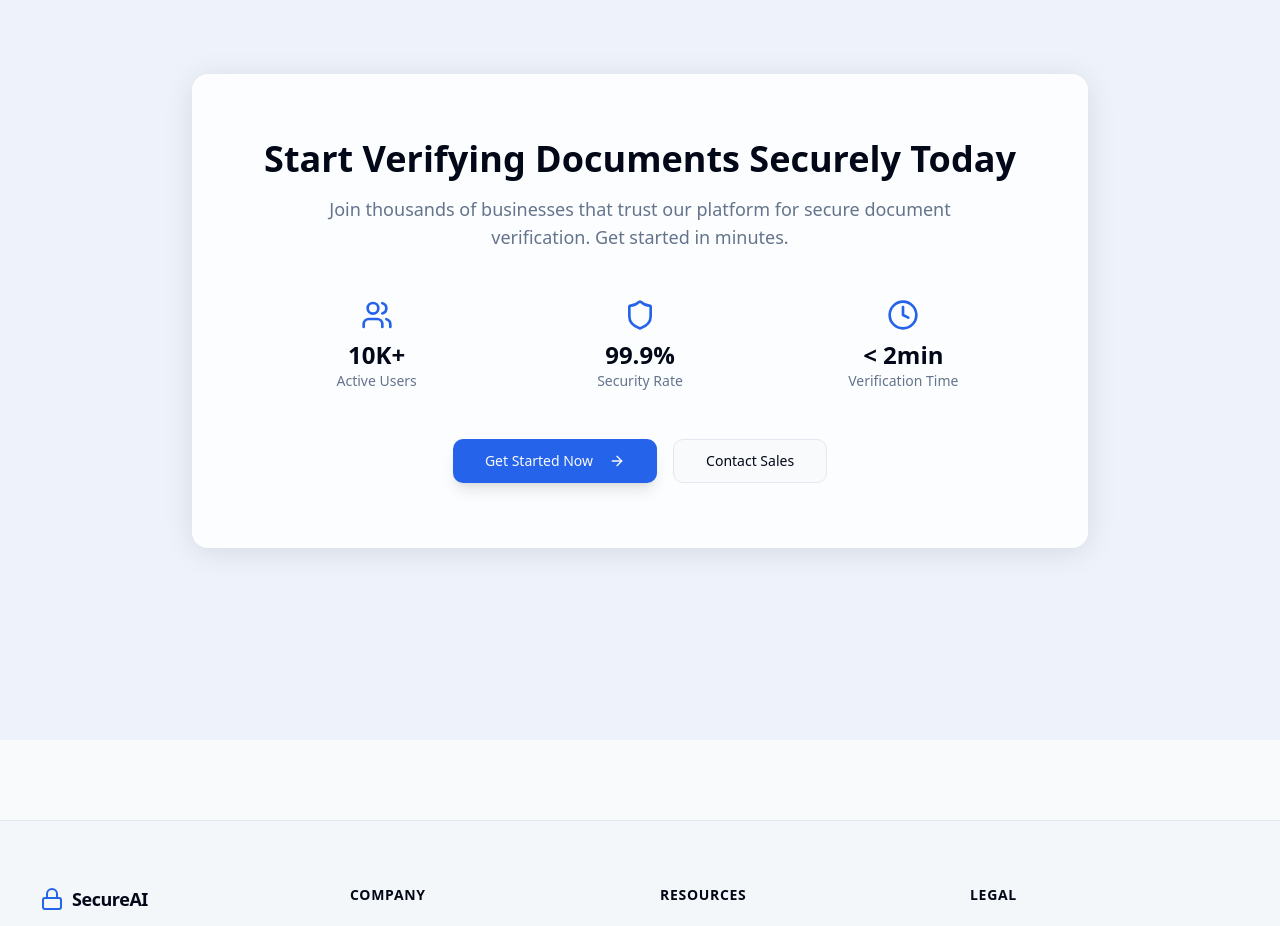
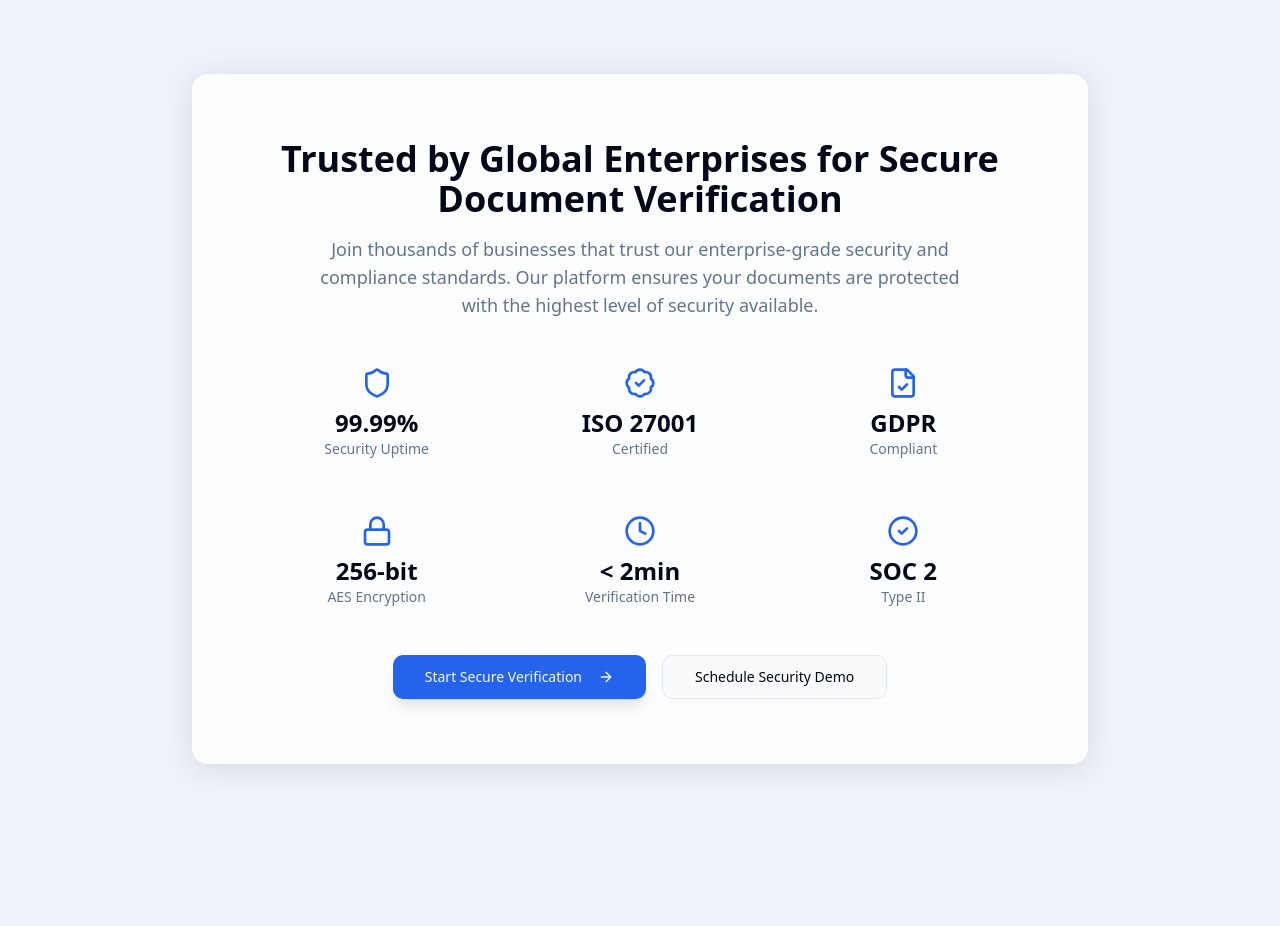
Before and after one commit to aparnats7/hack-project-1, a React (Vite) app: page / in a window 1280 px wide. Shown: the part 4700-5626 px from the top of the page. Built offline with nearby package versions, Linux system fonts and the light colour scheme.

Commit message:
Cta file modified

```diff
--- a/src/components/home/Cta.jsx
+++ b/src/components/home/Cta.jsx
@@ -1,33 +1,32 @@
 import { Button } from '../../components/ui/button';
-import { ArrowRight, CheckCircle2, Users, Shield, Clock } from 'lucide-react';
+import { ArrowRight, CheckCircle2, Users, Shield, Clock, Lock, FileCheck, BadgeCheck } from 'lucide-react';
 import { useNavigate } from 'react-router-dom';
 
 const Cta = () => {
   const navigate = useNavigate();
 
   const stats = [
-    { icon: Users, value: '10K+', label: 'Active Users' },
-    { icon: Shield, value: '99.9%', label: 'Security Rate' },
+    { icon: Shield, value: '99.99%', label: 'Security Uptime' },
+    { icon: BadgeCheck, value: 'ISO 27001', label: 'Certified' },
+    { icon: FileCheck, value: 'GDPR', label: 'Compliant' },  // ✅ Fixed FileShield to FileCheck
+    { icon: Lock, value: '256-bit', label: 'AES Encryption' },
     { icon: Clock, value: '< 2min', label: 'Verification Time' },
+    { icon: CheckCircle2, value: 'SOC 2', label: 'Type II' }
   ];
 
   return (
     <section className="py-16 md:py-24 bg-primary/5">
       <div className="section-container">
         <div className="glass p-10 md:p-16 rounded-2xl text-center max-w-4xl mx-auto">
-          <h2
-            className="text-3xl md:text-4xl font-bold mb-4 animate-fade-in"
-          >
-            Start Verifying Documents Securely Today
+          <h2 className="text-3xl md:text-4xl font-bold mb-4 animate-fade-in">
+            Trusted by Global Enterprises for Secure Document Verification
           </h2>
-          <p
-            className="text-lg text-muted-foreground mb-8 max-w-2xl mx-auto animate-fade-in-delayed"
-          >
-            Join thousands of businesses that trust our platform for secure document verification. Get started in minutes.
+          <p className="text-lg text-muted-foreground mb-8 max-w-2xl mx-auto animate-fade-in-delayed">
+            Join thousands of businesses that trust our enterprise-grade security and compliance standards. Our platform ensures your documents are protected with the highest level of security available.
           </p>
 
           {/* Stats Section */}
-          <div className="grid grid-cols-1 md:grid-cols-3 gap-6 mb-8">
+          <div className="grid grid-cols-2 md:grid-cols-3 gap-6 mb-8">
             {stats.map((stat, index) => (
               <div
                 key={index}
@@ -42,25 +41,21 @@ const Cta = () => {
           </div>
 
           <div className="flex flex-wrap justify-center gap-4">
-            <div className="transition-transform duration-300 hover:scale-105 active:scale-95">
             <Button
-                className="button-primary group"
+              className="button-primary"
               size="lg"
               onClick={() => navigate('/signup')}
             >
-                Get Started Now
-                <ArrowRight className="ml-2 h-4 w-4 group-hover:translate-x-1 transition-transform duration-300" />
+              Start Secure Verification
+              <ArrowRight className="ml-2 h-4 w-4" />
             </Button>
-            </div>
-            <div className="transition-transform duration-300 hover:scale-105 active:scale-95">
             <Button
               variant="outline"
               size="lg"
               onClick={() => navigate('/contact-sales')}
             >
-                Contact Sales
+              Schedule Security Demo
             </Button>
-            </div>
           </div>
         </div>
       </div>
```
Lines whose indentation alone changed are shown as unchanged.
